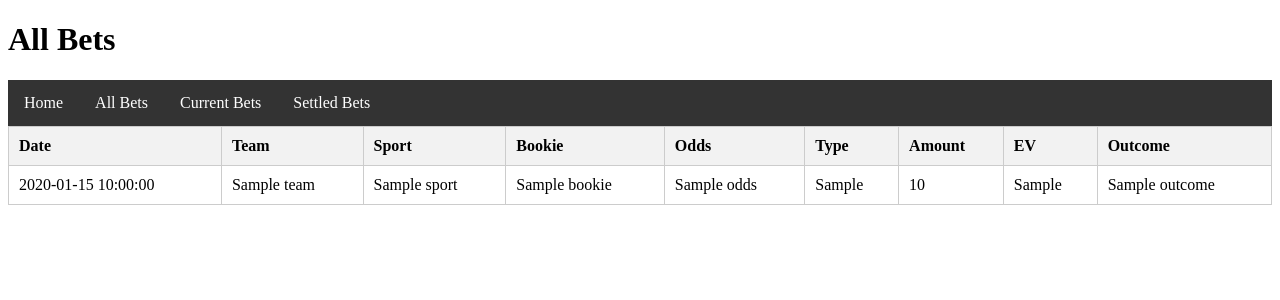
After one commit to KyleOkura/EVBetting, a Flask app: template website/templates/all_bets.html in a window 1280 px wide. The commit adds this page. Shown: the top 300 px of the page. Run offline with Flask 3, Linux system fonts and the light colour scheme; the template is opened without the code that fills it: most values are stand-ins (such as "Sample title", 1, 10 or a date in 2020); parts of the project's set-up code (start-up, migrations or seed data) failed here and were passed over.

Commit message:
updated website

```diff
--- a/moneyline/threeresult.py
+++ b/moneyline/threeresult.py
@@ -13,7 +13,6 @@ def get_three_result_moneyline_bets(EVbetlist, sport, printdf = False):
     load_dotenv()
     API_KEY = os.getenv("API_KEY")
 
-    #API_KEY = 'fa53e41dfc61191562135b54ca8dee4d'
     SPORT = sport # use the sport_key from the /sports endpoint below, or use 'upcoming' to see the next 8 games across all sports
     REGIONS = 'us,us2,eu' # uk | us | eu | au. Multiple can be specified if comma delimited
     MARKETS = 'h2h' # h2h | spreads | totals. Multiple can be specified if comma delimited
--- a/moneyline/tworesult.py
+++ b/moneyline/tworesult.py
@@ -13,7 +13,6 @@ def get_two_result_moneyline_bets(EVbetlist, sport, printdf = False):
 
     load_dotenv()
     API_KEY = os.getenv("API_KEY")
-    #API_KEY = 'fa53e41dfc61191562135b54ca8dee4d'
     SPORT = sport # use the sport_key from the /sports endpoint below, or use 'upcoming' to see the next 8 games across all sports
     REGIONS = 'us,us2,eu' # uk | us | eu | au. Multiple can be specified if comma delimited
     MARKETS = 'h2h' # h2h | spreads | totals. Multiple can be specified if comma delimited
--- a/website/app.py
+++ b/website/app.py
@@ -1,7 +1,10 @@
 from flask import Flask, render_template, request, jsonify, redirect, url_for
 from ..tools.run_sports import run_all
 from ..tools.get_sports import get_sports
-#from ..tools.run_sports import *
+from ..tools.bet_history import enter_bet
+from ..tools.bet_history import get_pending_bets
+from ..tools.bet_history import get_all_bets
+from ..tools.bet_history import get_settled_bets
 import os
 import sqlite3
 
@@ -28,8 +31,43 @@ def index():
 @app.route('/run_all', methods = ['GET', 'POST'])
 def run_all():
     if request.method == 'POST':
-        return redirect(url_for('current_bets'))
+        sports = get_sports(active=True, has_outrights=False)
+        bets = run_all(sports)
+        #returns list with format - [[sport, id, team, [bookies], odds, ev, kelly %, date],
+        #                            [sport, id, team, [bookies], odds, ev, kelly %, date]]
+        return render_template('select_bets.html', bets=bets)
     return render_template('run_all.html')
+
+
+@app.route('/take_bet', methods = ['POST'])
+def take_bet():
+    id = request.form['id']
+    sport = request.form['sport']
+    team = request.form['team']
+    bookie_choice = request.form['bookie']
+    bet_type = 'Moneyline'
+    odds = request.form['odds']
+    bet_amount = request.form['amount']
+    bet_ev = round(request.form['ev'] * bet_amount, 2)
+    date = request.form['date']
+    enter_bet(id, sport, team, bet_type, bookie_choice, odds, bet_amount, bet_ev, date)
+
+    return(redirect(url_for('current_bets')))
+
+@app.route('/current_bets', methods = ['GET'])
+def current_bets():
+    current_bets = get_pending_bets()
+    return render_template('current_bets.html', bets=current_bets)
+
+@app.route('/all_bets', methods = ['GET'])
+def all_bets():
+    all_bets = get_all_bets()
+    return render_template('all_bets.html', bets=all_bets)
+
+@app.route('/settled_bets', methods = ['GET'])
+def settled_bets():
+    settled_bets = get_settled_bets()
+    return render_template('settled_bets.html', bets=settled_bets)
 
 
 if __name__ == '__main__':
--- /dev/null
+++ b/website/templates/all_bets.html
@@ -0,0 +1,73 @@
+<!DOCTYPE html>
+<html>
+<head>
+    <meta charset="UTF-8">
+    <meta name="viewport" content="width=device-width, initial-scale=1.0">
+    <title>All Bets</title>
+    <style>
+        table {
+            width: 100%;
+            border-collapse: collapse;
+        }
+        th, td {
+            border: 1px solid #ccc;
+            padding: 10px;
+            text-align: left;
+        }
+        th {
+            background-color: #f2f2f2;
+        }
+        .navbar {
+            overflow: hidden;
+            background-color: #333;
+        }
+        .navbar a {
+            float: left;
+            display: block;
+            color: white;
+            text-align: center;
+            padding: 14px 16px;
+            text-decoration: none;
+        }
+        .navbar a:hover {
+            background-color: #ddd;
+            color: black;
+        }
+    </style>
+</head>
+<body>
+    <h1>All Bets</h1>
+    <div class="navbar">
+        <a href="{{ url_for('index') }}">Home</a>
+        <a href="{{ url_for('all_bets') }}">All Bets</a>
+        <a href="{{ url_for('current_bets') }}">Current Bets</a>
+        <a href="{{ url_for('settled_bets') }}">Settled Bets</a>
+    </div>
+    <table>
+        <tr>
+            <th>Date</th>
+            <th>Team</th>
+            <th>Sport</th>
+            <th>Bookie</th>
+            <th>Odds</th>
+            <th>Type</th>
+            <th>Amount</th>
+            <th>EV</th>
+            <th>Outcome</th>
+        </tr>
+        {% for bet in bets %}
+        <tr>
+            <td>{{bet.date}} </td>
+            <td>{{bet.team}} </td>
+            <td>{{bet.sport}}</td>
+            <td>{{bet.bookie}}</td>
+            <td>{{bet.odds}}</td>
+            <td>{{bet.bet_type}}</td>
+            <td>{{bet.bet_amount}}</td>
+            <td>{{bet.this_EV}}</td>
+            <td>{{bet.outcome}}</td>
+        </tr>
+        {% endfor %}
+    </table>
+</body>
+</html>
--- a/website/templates/index.html
+++ b/website/templates/index.html
@@ -5,6 +5,7 @@
 </head>
 <body>
     <h1>Welcome to EV Betting</h1>
-    <a href="{{ url_for('run_sports') }}">Run Sports</a>
+    <a href="{{ url_for('run_all') }}">Run Sports</a>
+    <a href="{{ url_for('current_bets') }}">Current Bets</a>
 </body>
 </html>
```
Also changed, not shown: tools/bet_history.py (+43 -1 lines), tools/run_sports.py (+6 -2 lines), website/templates/current_bets.html (added, +74 -0 lines), website/templates/select_bets.html (added, +29 -0 lines), website/templates/settled_bets.html (added, +71 -0 lines).
